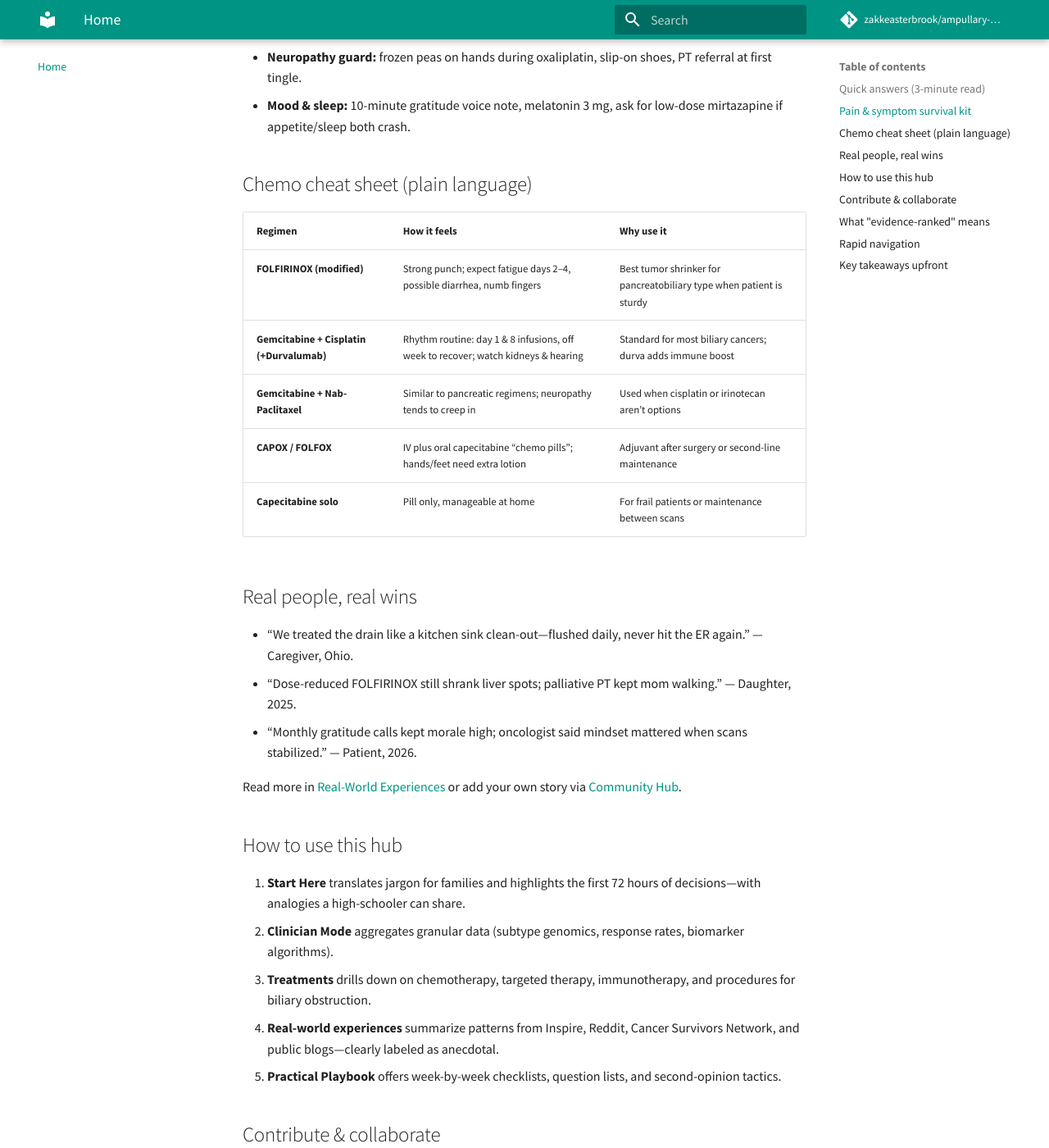
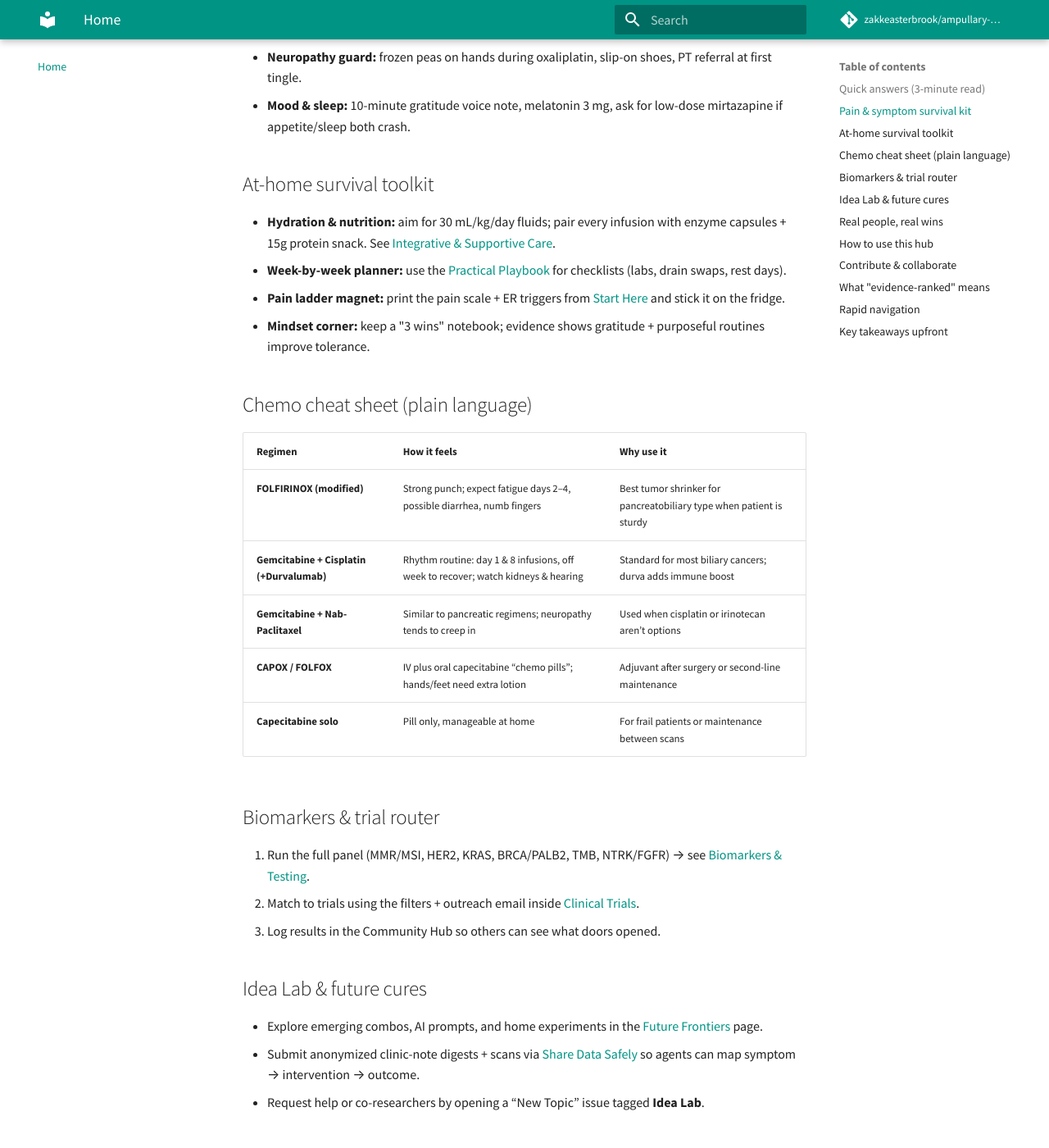
Before and after one commit to zakkeasterbrook/ampullary-duodenal-cancer-research-hub, an MkDocs documentation site: the page built from docs/index.md, in a window 1280 px wide and 1400 px high, scrolled down 2054 px. Shown: the whole window at 82% size. Built offline with MkDocs 1.6.1 and Material for MkDocs 9.7.7, drawn with Linux system fonts in a browser that asks for light colours; comment, search, counter and statistics services are not loaded.

Commit message:
feat: add idea lab + at-home summaries on homepage

```diff
--- a/docs/index.md
+++ b/docs/index.md
@@ -54,6 +54,13 @@
 - **Neuropathy guard:** frozen peas on hands during oxaliplatin, slip-on shoes, PT referral at first tingle.
 - **Mood & sleep:** 10-minute gratitude voice note, melatonin 3 mg, ask for low-dose mirtazapine if appetite/sleep both crash.
 
+## At-home survival toolkit
+
+- **Hydration & nutrition:** aim for 30 mL/kg/day fluids; pair every infusion with enzyme capsules + 15g protein snack. See [Integrative & Supportive Care](supportive-care.md).
+- **Week-by-week planner:** use the [Practical Playbook](practical-playbook.md) for checklists (labs, drain swaps, rest days).
+- **Pain ladder magnet:** print the pain scale + ER triggers from [Start Here](start-here.md) and stick it on the fridge.
+- **Mindset corner:** keep a "3 wins" notebook; evidence shows gratitude + purposeful routines improve tolerance.
+
 ## Chemo cheat sheet (plain language)
 
 | Regimen | How it feels | Why use it |
@@ -63,6 +70,18 @@
 | **Gemcitabine + Nab-Paclitaxel** | Similar to pancreatic regimens; neuropathy tends to creep in | Used when cisplatin or irinotecan aren’t options |
 | **CAPOX / FOLFOX** | IV plus oral capecitabine “chemo pills”; hands/feet need extra lotion | Adjuvant after surgery or second-line maintenance |
 | **Capecitabine solo** | Pill only, manageable at home | For frail patients or maintenance between scans |
+
+## Biomarkers & trial router
+
+1. Run the full panel (MMR/MSI, HER2, KRAS, BRCA/PALB2, TMB, NTRK/FGFR) → see [Biomarkers & Testing](biomarkers.md).
+2. Match to trials using the filters + outreach email inside [Clinical Trials](clinical-trials.md).
+3. Log results in the Community Hub so others can see what doors opened.
+
+## Idea Lab & future cures
+
+- Explore emerging combos, AI prompts, and home experiments in the [Future Frontiers](future-frontiers.md) page.
+- Submit anonymized clinic-note digests + scans via [Share Data Safely](share-data.md) so agents can map symptom → intervention → outcome.
+- Request help or co-researchers by opening a “New Topic” issue tagged **Idea Lab**.
 
 ## Real people, real wins
 
--- a/mkdocs.yml
+++ b/mkdocs.yml
@@ -22,6 +22,7 @@ nav:
   - Glossary: glossary.md
   - "Sources & Methodology": methodology.md
   - "Disclaimer & Privacy": disclaimer.md
+  - "Future Frontiers": future-frontiers.md
   - Contribute:
       - "How to Contribute": contributing.md
       - "Share Data Safely": share-data.md
```
Also changed, not shown: docs/future-frontiers.md (added, +54 -0 lines).
